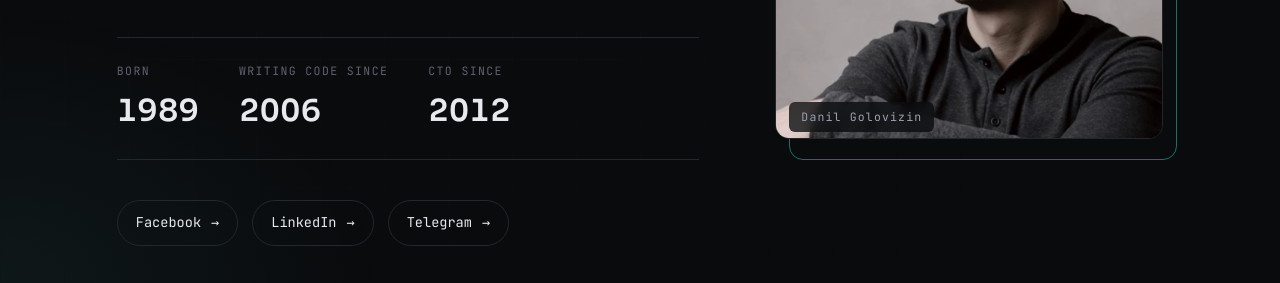
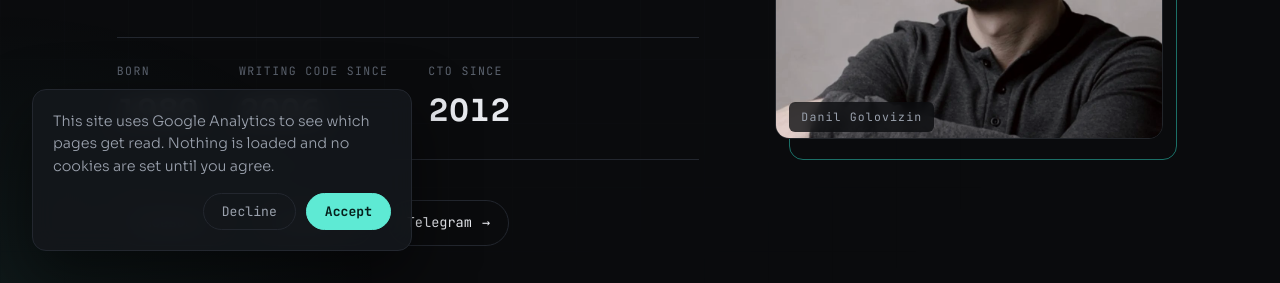
Before and after one commit to DexinDev/me, a plain HTML site: page index.html in a window 1280 px wide. Shown: the part 517-800 px from the top of the page. Drawn offline with Linux system fonts and the light colour scheme.

Commit message:
analytics + gdpr

```diff
--- /dev/null
+++ b/consent.js
@@ -0,0 +1,42 @@
+/* Consent-first analytics.
+ * Google Analytics is never loaded until the visitor opts in. The choice is
+ * remembered and can be changed later via the "Cookies" control in the footer. */
+(() => {
+  const ID = "G-PMCR649KB2";
+  const KEY = "consent.analytics";
+
+  const banner = document.getElementById("cookie-banner");
+  if (!banner) return;
+
+  let loaded = false;
+  function loadAnalytics() {
+    if (loaded) return;
+    loaded = true;
+
+    const s = document.createElement("script");
+    s.async = true;
+    s.src = "https://www.googletagmanager.com/gtag/js?id=" + ID;
+    document.head.appendChild(s);
+
+    window.dataLayer = window.dataLayer || [];
+    window.gtag = function () { dataLayer.push(arguments); };
+    gtag("js", new Date());
+    gtag("config", ID);
+  }
+
+  const stored = localStorage.getItem(KEY);
+  if (stored === "granted") loadAnalytics();
+  else if (stored !== "denied") banner.hidden = false;
+
+  banner.addEventListener("click", (e) => {
+    const btn = e.target.closest("[data-consent]");
+    if (!btn) return;
+    const choice = btn.dataset.consent;
+    localStorage.setItem(KEY, choice);
+    banner.hidden = true;
+    if (choice === "granted") loadAnalytics();
+  });
+
+  const manage = document.getElementById("cookie-manage");
+  if (manage) manage.addEventListener("click", () => { banner.hidden = false; });
+})();
--- a/index.html
+++ b/index.html
@@ -86,8 +86,22 @@
 
   <footer class="foot">
     <span>&copy; <span id="year"></span> Danil Golovizin</span>
+    <button type="button" class="cookie-manage" id="cookie-manage">Cookies</button>
   </footer>
 
+  <div class="cookie-banner" id="cookie-banner" role="dialog"
+       aria-label="Cookie notice" aria-live="polite" hidden>
+    <p>
+      This site uses Google Analytics to see which pages get read. Nothing is
+      loaded and no cookies are set until you agree.
+    </p>
+    <div class="cookie-actions">
+      <button type="button" class="btn-ghost" data-consent="denied">Decline</button>
+      <button type="button" class="btn-solid" data-consent="granted">Accept</button>
+    </div>
+  </div>
+
   <script src="main.js"></script>
+  <script src="consent.js"></script>
 </body>
 </html>
--- a/styles.css
+++ b/styles.css
@@ -285,6 +285,70 @@ h1 {
   color: var(--ink-faint);
 }
 
+.cookie-manage {
+  background: none;
+  border: 0;
+  padding: 0;
+  font: inherit;
+  color: var(--ink-faint);
+  cursor: pointer;
+  transition: color .2s ease;
+}
+.cookie-manage:hover { color: var(--accent); }
+
+.cookie-banner {
+  position: fixed;
+  left: clamp(16px, 4vw, 32px);
+  bottom: clamp(16px, 4vw, 32px);
+  z-index: 20;
+  max-width: 380px;
+  padding: 20px;
+  background: rgba(20, 23, 28, .92);
+  backdrop-filter: blur(12px);
+  border: 1px solid var(--line);
+  border-radius: 14px;
+  box-shadow: 0 24px 60px rgba(0, 0, 0, .5);
+  animation: cookie-in .3s ease;
+}
+.cookie-banner[hidden] { display: none; }
+.cookie-banner p {
+  margin: 0 0 16px;
+  font-size: .9rem;
+  color: var(--ink-dim);
+  line-height: 1.55;
+}
+.cookie-actions {
+  display: flex;
+  gap: 10px;
+  justify-content: flex-end;
+}
+.cookie-actions button {
+  font-family: var(--mono);
+  font-size: .82rem;
+  padding: 9px 18px;
+  border-radius: 999px;
+  cursor: pointer;
+  transition: border-color .2s ease, background .2s ease, color .2s ease;
+}
+.btn-ghost {
+  background: none;
+  border: 1px solid var(--line);
+  color: var(--ink-dim);
+}
+.btn-ghost:hover { border-color: var(--ink-faint); color: var(--ink); }
+.btn-solid {
+  background: var(--accent);
+  border: 1px solid var(--accent);
+  color: #06201c;
+  font-weight: 700;
+}
+.btn-solid:hover { background: var(--accent-deep); border-color: var(--accent-deep); }
+
+@keyframes cookie-in {
+  from { opacity: 0; transform: translateY(12px); }
+  to { opacity: 1; transform: none; }
+}
+
 @media (max-width: 860px) {
   .hero {
     grid-template-columns: 1fr;
@@ -297,4 +361,5 @@ h1 {
 
 @media (prefers-reduced-motion: reduce) {
   html { scroll-behavior: auto; }
+  .cookie-banner { animation: none; }
 }
```
